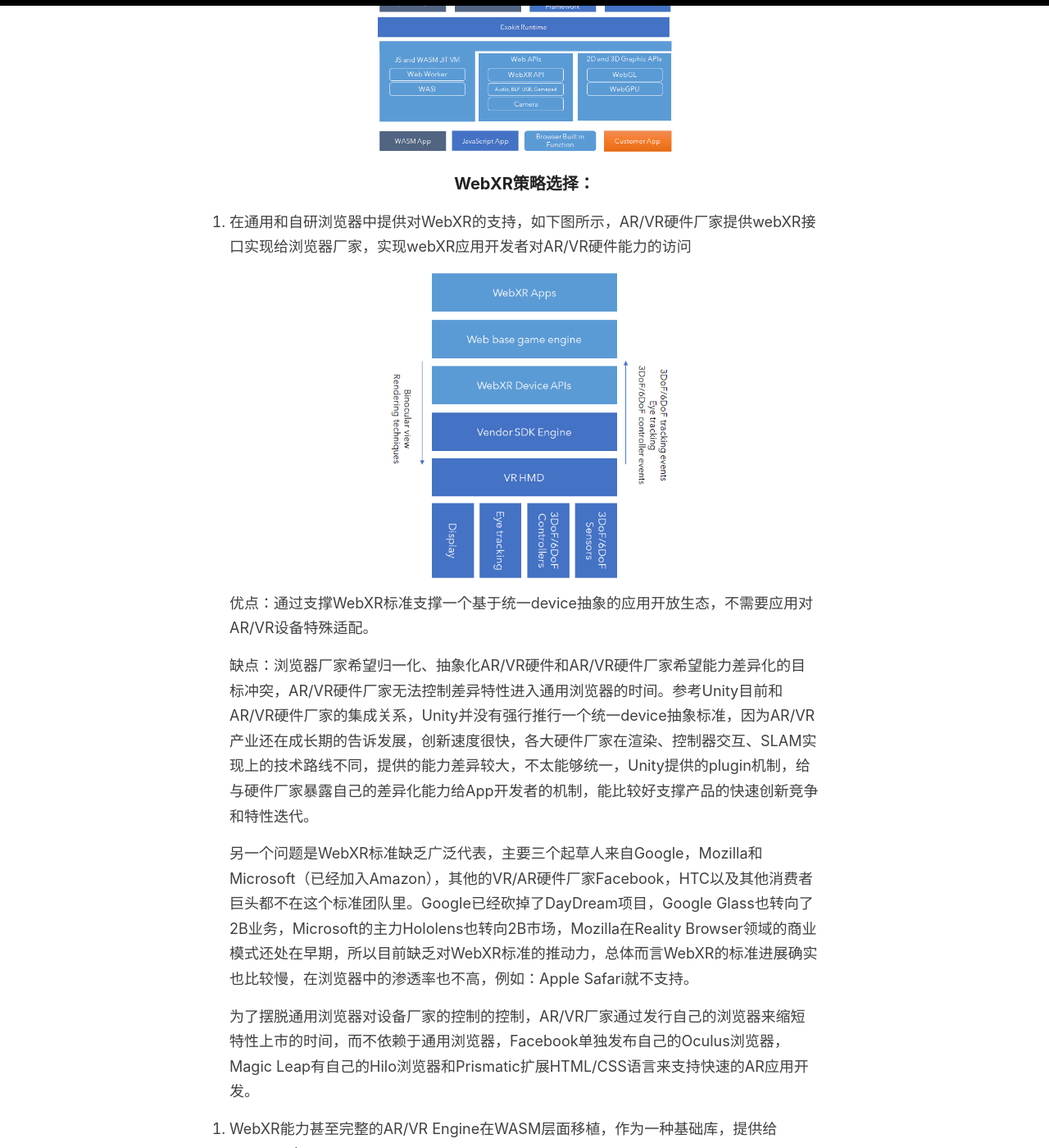
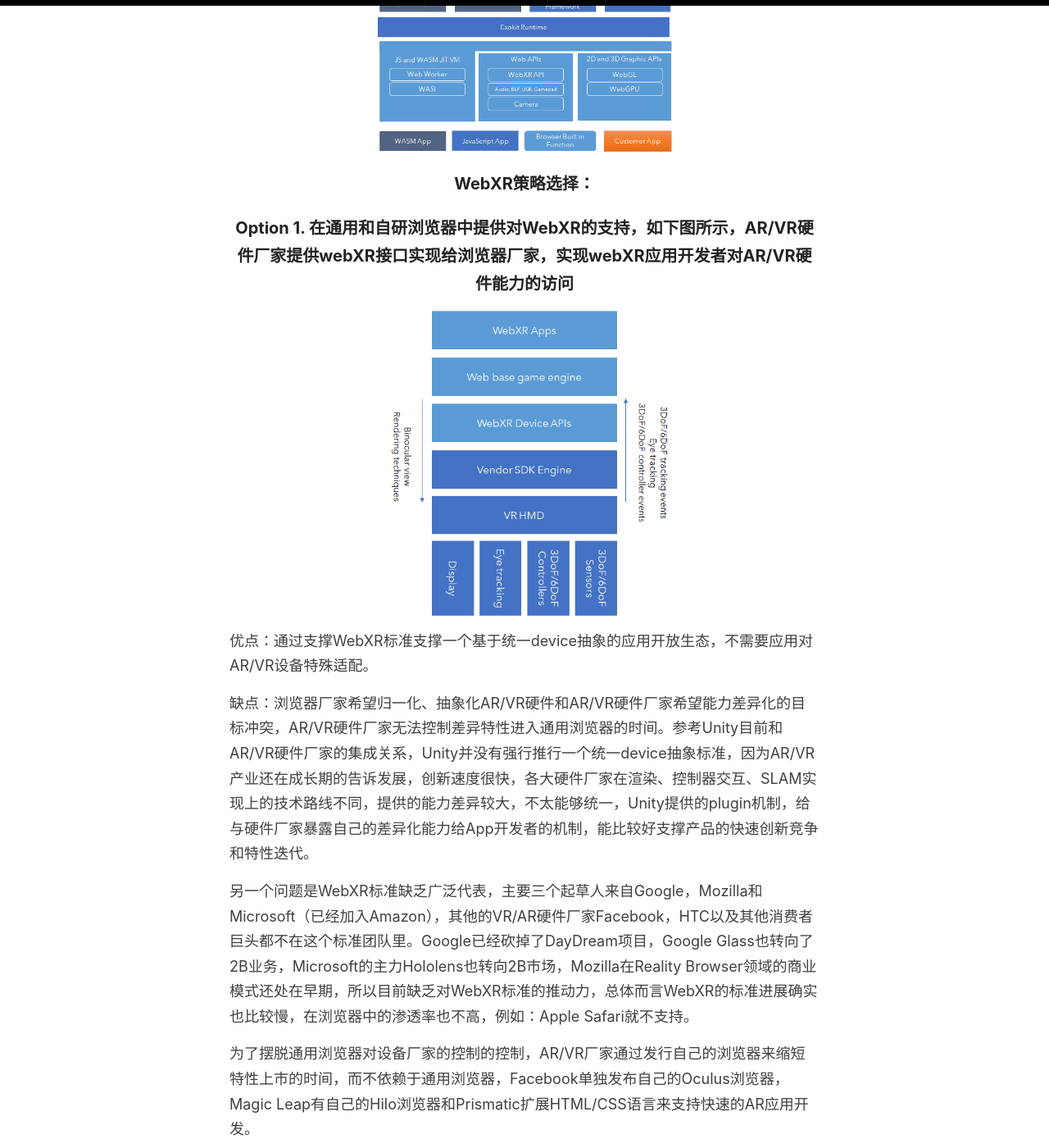
Before and after one commit to sbagga/mistyminds, a Jekyll site: the page built from _posts/2020-04-29-基于开放Web技术的ARVR应用开发平台.md, in a window 1280 px wide and 1400 px high, scrolled down 3146 px. Shown: the whole window at 82% size. Built offline with Jekyll 4.4.1, drawn with Linux system fonts in a browser that asks for light colours; some of the changed text lies outside the part shown.

Commit message:
Update 2020-04-29-基于开放Web技术的ARVR应用开发平台.md

```diff
--- a/_posts/2020-04-29-基于开放Web技术的ARVR应用开发平台.md
+++ b/_posts/2020-04-29-基于开放Web技术的ARVR应用开发平台.md
@@ -64,7 +64,7 @@ WebXR是W3C支持的AR/VR设备API标准，旨在提供一个标注化的AR/VR
 
 ### WebXR策略选择：
 
-1. 在通用和自研浏览器中提供对WebXR的支持，如下图所示，AR/VR硬件厂家提供webXR接口实现给浏览器厂家，实现webXR应用开发者对AR/VR硬件能力的访问
+### Option 1. 在通用和自研浏览器中提供对WebXR的支持，如下图所示，AR/VR硬件厂家提供webXR接口实现给浏览器厂家，实现webXR应用开发者对AR/VR硬件能力的访问
 
 ![浏览器中提供对WebXR的支持](../images/webXR-integration.png)
 
@@ -77,7 +77,7 @@ WebXR是W3C支持的AR/VR设备API标准，旨在提供一个标注化的AR/VR
 为了摆脱通用浏览器对设备厂家的控制的控制，AR/VR厂家通过发行自己的浏览器来缩短特性上市的时间，而不依赖于通用浏览器，Facebook单独发布自己的Oculus浏览器，Magic Leap有自己的Hilo浏览器和Prismatic扩展HTML/CSS语言来支持快速的AR应用开发。
 
 
-3. WebXR能力甚至完整的AR/VR Engine在WASM层面移植，作为一种基础库，提供给AR/VR用户
+### Option 2. WebXR能力甚至完整的AR/VR Engine在WASM层面移植，作为一种基础库，提供给AR/VR用户
 
 这种做法的优点是
 
```
